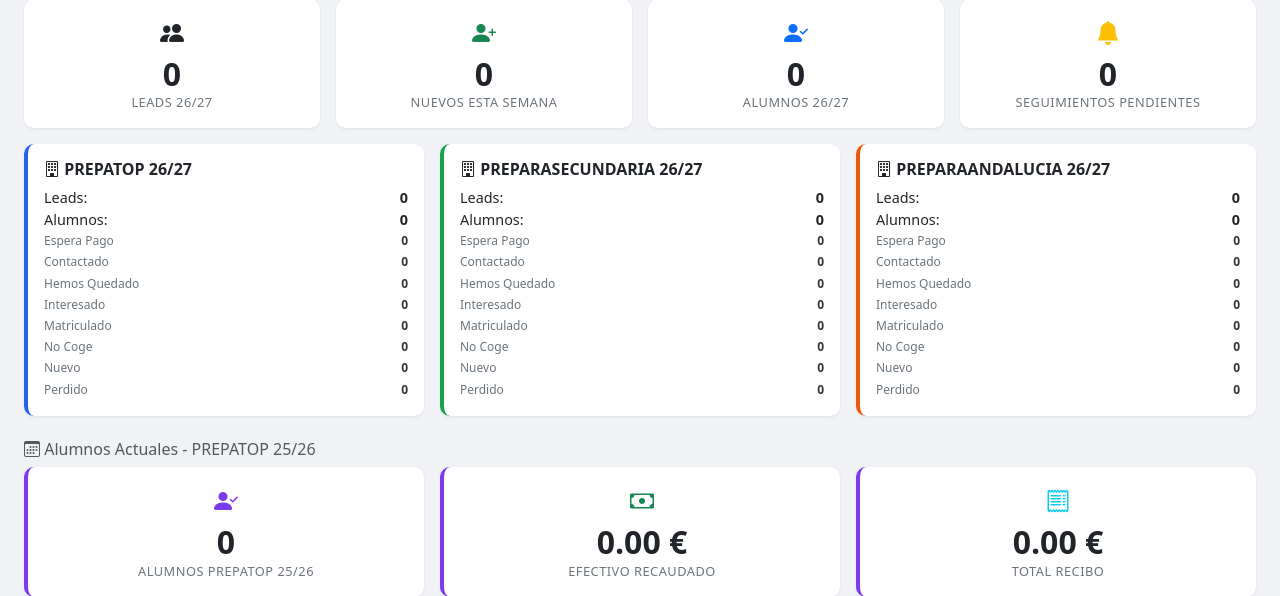
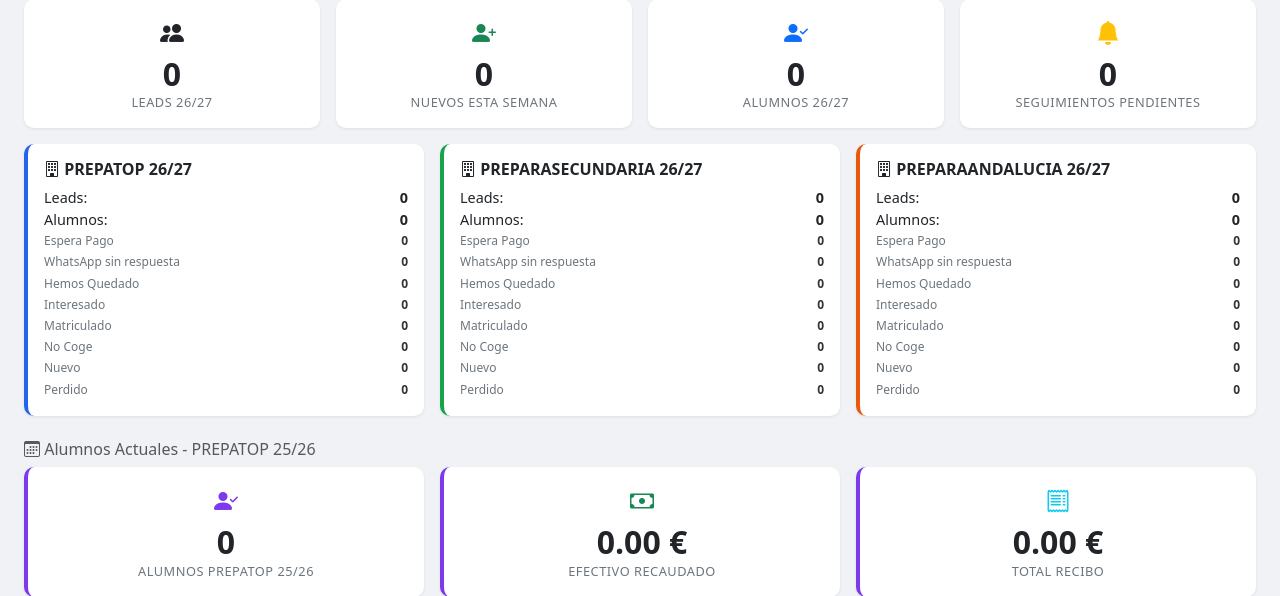
Before and after one commit to albertoprepatop-web/lead-manager, a Flask app: page / in a window 1280 px wide. Shown: the part 185-781 px from the top of the page. Run offline with Flask 3, Linux system fonts and the light colour scheme; the visitor is signed in with stand-in values (Sample User, id 1); data that the repository does not hold is empty; some libraries are stand-ins or nearby versions.

Commit message:
Rename contactado to WhatsApp sin respuesta

```diff
--- a/static/js/app.js
+++ b/static/js/app.js
@@ -16,7 +16,7 @@ const ACADEMIA_COLORS = {
 
 const ESTADO_LABELS = {
     nuevo: 'Nuevo',
-    contactado: 'Contactado',
+    contactado: 'WhatsApp sin respuesta',
     no_coge: 'No Coge',
     interesado: 'Interesado',
     hemos_quedado: 'Hemos Quedado',
--- a/templates/index.html
+++ b/templates/index.html
@@ -284,7 +284,7 @@
                          ondragover="event.preventDefault()" ondrop="dropLead(event, 'nuevo')"></div>
                 </div>
                 <div class="col pipeline-col">
-                    <div class="pipeline-header pipeline-contactado">Contactado</div>
+                    <div class="pipeline-header pipeline-contactado">WhatsApp s/r</div>
                     <div class="pipeline-body" id="pipeline-contactado" data-estado="contactado"
                          ondragover="event.preventDefault()" ondrop="dropLead(event, 'contactado')"></div>
                 </div>
```
